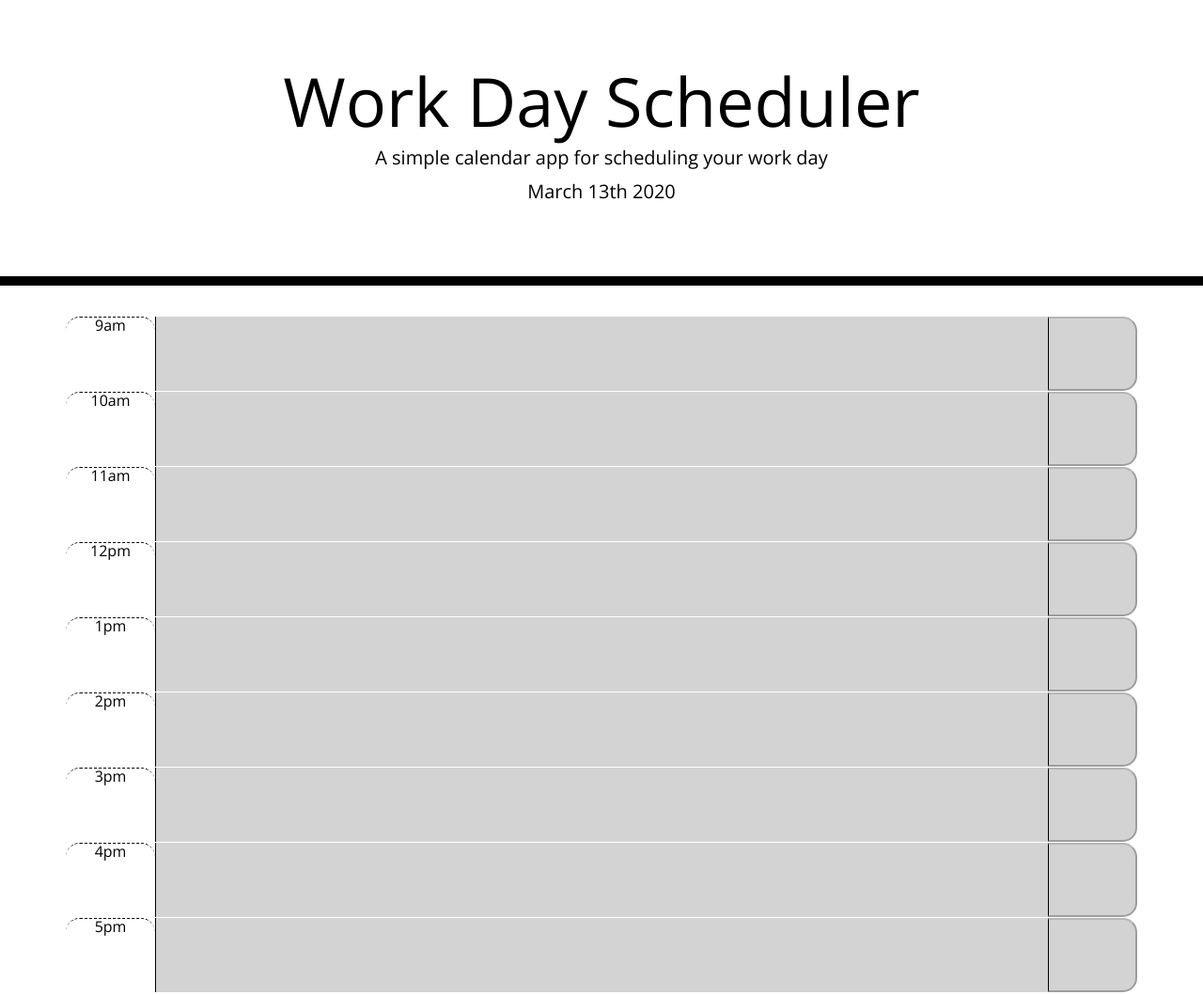
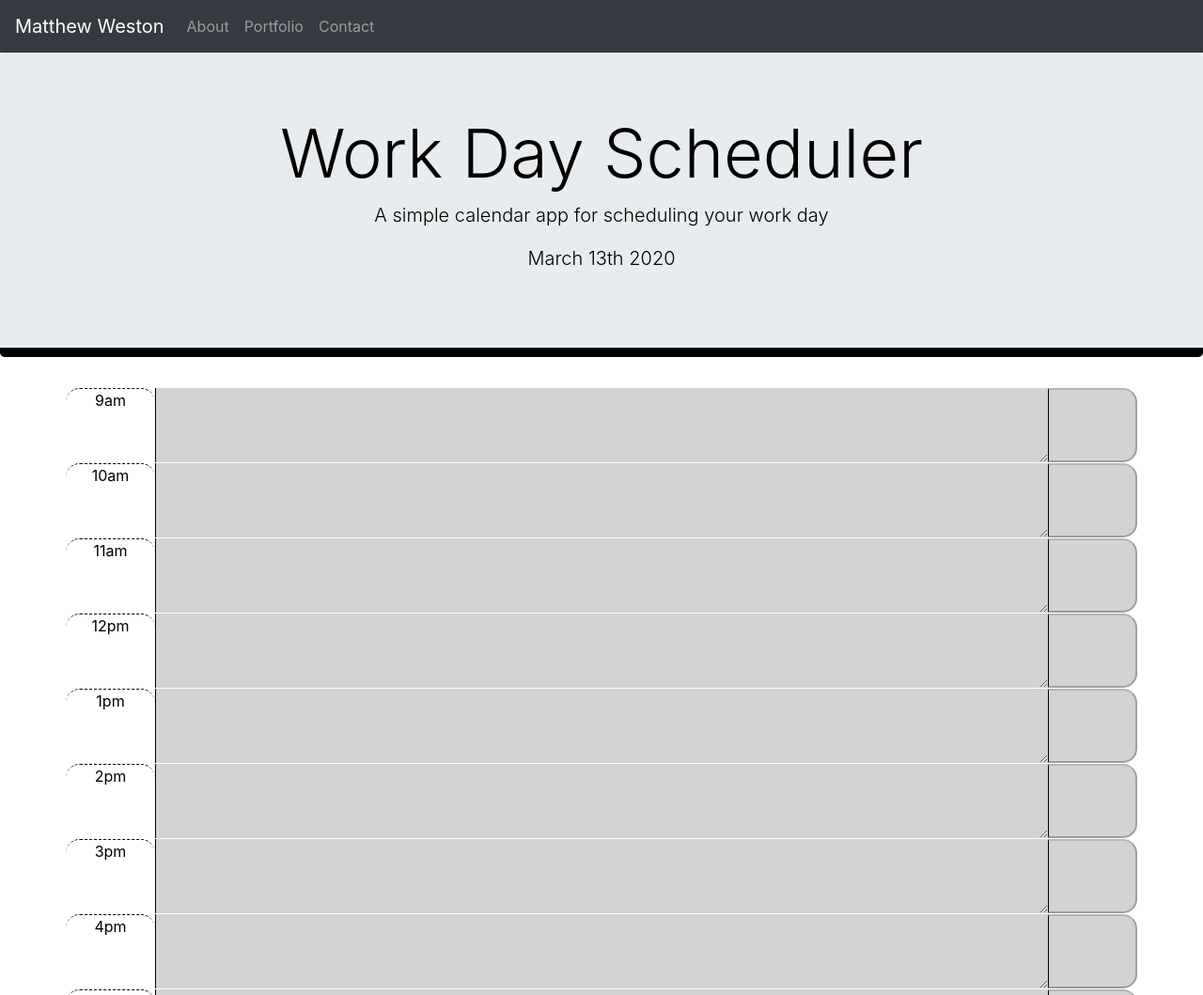
Before and after one commit to mweston6288/Schedule, a plain HTML site: page Develop/index.html in a window 1280 px wide. Shown: the top 1059 px of the page at 94% size. Drawn offline with nearby package versions, Linux system fonts and the light colour scheme.

Commit message:
Added a nav bar and made compatible to the portfolio

```diff
--- a/Develop/index.html
+++ b/Develop/index.html
@@ -4,10 +4,6 @@
     <meta charset="UTF-8" />
     <meta name="viewport" content="width=device-width, initial-scale=1.0" />
     <meta http-equiv="X-UA-Compatible" content="ie=edge" />
-    <link
-      rel="stylesheet"
-      href="https://stackpath.bootstrapcdn.com/bootstrap/4.3.1/css/bootstrap.min.css"
-    />
     <link
       rel="stylesheet"
       href="https://use.fontawesome.com/releases/v5.8.1/css/all.css"
@@ -19,10 +15,43 @@
       rel="stylesheet"
     />
     <link rel="stylesheet" href="style.css" />
+
+    <link
+    rel="stylesheet"
+    href="https://stackpath.bootstrapcdn.com/bootstrap/4.3.1/css/bootstrap.min.css"
+  />
+
     <title>Work Day Scheduler</title>
   </head>
 
   <body>
+    <nav class="navbar navbar-expand-lg navbar-dark bg-dark">
+      <a class="navbar-brand" style = "color:#ffffff">Matthew Weston</a>
+  <button class="navbar-toggler" type="button" data-toggle="collapse" data-target="#navbarSupportedContent" aria-controls="navbarSupportedContent" aria-expanded="false" aria-label="Toggle navigation">
+
+          <span class="navbar-toggler-icon"></span>
+      </button>
+
+      <div class="collapse navbar-collapse" id="navbarSupportedContent">
+          <ul class="navbar-nav mr-auto">
+              <li class="nav-item">
+                  <a class="nav-link" href="../../index.html">
+                      About
+                  </a>
+              </li>
+              <li class="nav-item">
+                  <a class="nav-link" href="../../portfolio.html">
+                      Portfolio
+                  </a>
+              </li>
+              <li class="nav-item">
+                  <a class="nav-link" href="../../contact.html">
+                      Contact
+                  </a>
+              </li>
+          </ul>
+      </div>
+</nav>
     <header class="jumbotron">
       <h1 class="display-3">Work Day Scheduler</h1>
       <p class="lead">A simple calendar app for scheduling your work day</p>
@@ -126,5 +155,8 @@
       })
 
     </script>
+                <script src="https://code.jquery.com/jquery-3.4.1.slim.min.js" integrity="sha384-J6qa4849blE2+poT4WnyKhv5vZF5SrPo0iEjwBvKU7imGFAV0wwj1yYfoRSJoZ+n" crossorigin="anonymous"></script>
+                <script src="https://cdn.jsdelivr.net/npm/popper.js@1.16.0/		dist/umd/popper.min.js" integrity="sha384-Q6E9RHvbIyZFJoft+2mJbHaEWldlvI9IOYy5n3zV9zzTtmI3UksdQRVvoxMfooAo" crossorigin="anonymous"></script>
+                <script src="https://stackpath.bootstrapcdn.com/bootstrap/4.4.1/js/bootstrap.min.js" integrity="sha384-wfSDF2E50Y2D1uUdj0O3uMBJnjuUD4Ih7YwaYd1iqfktj0Uod8GCExl3Og8ifwB6" crossorigin="anonymous"></script>
   </body>
 </html>
--- a/Develop/style.css
+++ b/Develop/style.css
@@ -69,3 +69,6 @@ textarea{
   font-size: 20px;
   transition: all .3s ease-in-out;
 }
+.navBar-brand{
+  color: #ffffff;
+}
```
